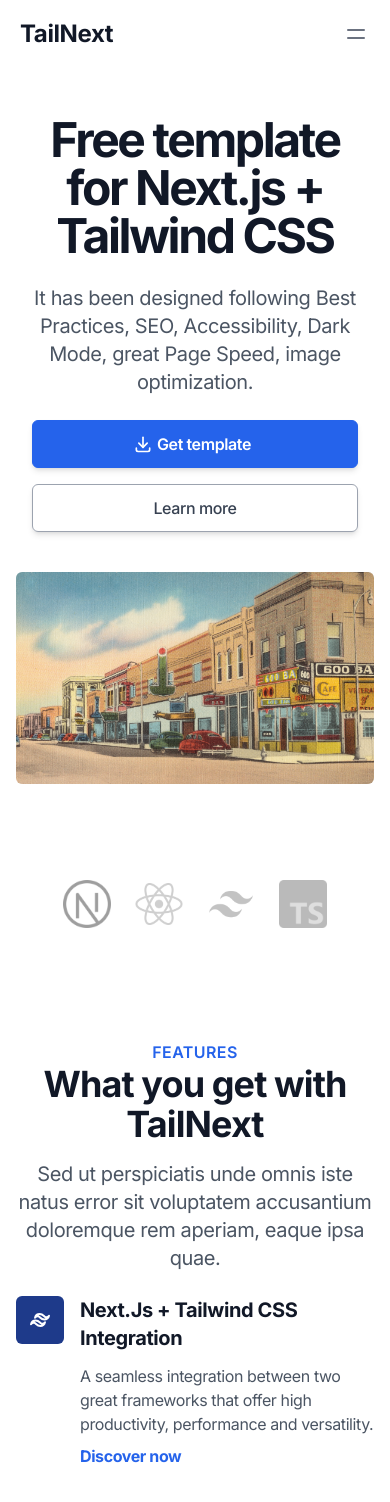
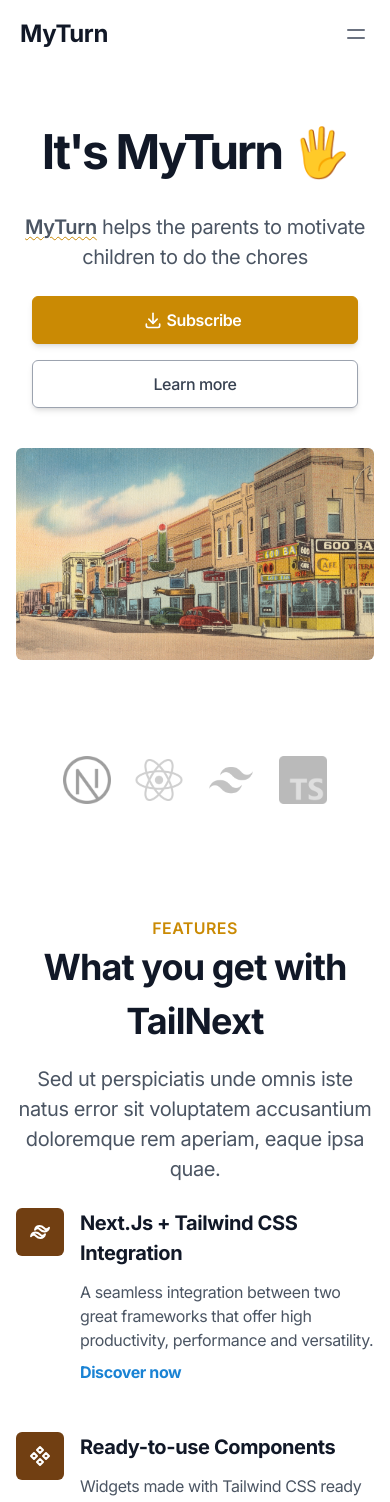
Before and after one commit to Zacaria/myturn-landing, a Next.js app: page / in a window 390 px wide. Shown: the top 1502 px of the page. Built offline with nearby package versions, Linux system fonts and the light colour scheme.

Commit message:
feat: setup theme

```diff
--- /dev/null
+++ b/app/(pages)/subscribe/page.tsx
@@ -0,0 +1,17 @@
+import type { Metadata } from 'next';
+import Subscribe from '~/components/widgets/Subscribe';
+
+export const metadata: Metadata = {
+  title: 'Subscribe',
+};
+
+const Page = () => {
+  return (
+    <>
+      <Subscribe />
+      {/* <Features2 {...featuresData2} /> */}
+    </>
+  );
+};
+
+export default Page;
--- a/src/components/atoms/Logo.tsx
+++ b/src/components/atoms/Logo.tsx
@@ -1,6 +1,6 @@
 const Logo = () => (
   <span className="ml-2 self-center whitespace-nowrap text-2xl font-bold text-gray-900 dark:text-white md:text-xl">
-    TailNext
+    MyTurn
   </span>
 );
 
--- /dev/null
+++ b/src/components/atoms/MobileStoreButton.tsx
@@ -0,0 +1,36 @@
+'use client';
+import { useEffect, useState } from 'react';
+import { MobileStoreButtonProps } from '~/shared/types';
+import Image from 'next/image';
+import Link from 'next/link';
+
+const imageLinks = {
+  ios: {
+    img: 'https://linkmaker.itunes.apple.com/images/badges/en-us/badge_appstore-lrg.svg',
+    alt: 'iOS Store button',
+  },
+  android: {
+    img: 'https://upload.wikimedia.org/wikipedia/commons/7/78/Google_Play_Store_badge_EN.svg',
+    alt: 'Android Store button',
+  },
+};
+
+const MobileStoreButton = ({
+  store,
+  url,
+  height = 35,
+  width = 125,
+  linkStyles,
+  linkProps,
+  ...props
+}: MobileStoreButtonProps) => {
+  const [isDomLoaded, setDomLoaded] = useState(false);
+  useEffect(() => {
+    setDomLoaded(true);
+  }, []);
+  return isDomLoaded ? (
+    <Image src={imageLinks[store].img} width={width} height={height} alt={imageLinks[store].alt} />
+  ) : null;
+};
+
+export default MobileStoreButton;
--- a/src/components/widgets/Announcement.tsx
+++ b/src/components/widgets/Announcement.tsx
@@ -2,7 +2,11 @@
 import { announcementData } from '~/shared/data';
 
 const Announcement = () => {
-  const { title, callToAction, callToAction2 } = announcementData;
+  const { title, callToAction, callToAction2, enable } = announcementData;
+
+  if (!enable) {
+    return <></>;
+  }
 
   return (
     <div className="hidden overflow-hidden text-ellipsis whitespace-nowrap border-b border-blue-900 bg-blue-900 px-3 py-2 text-sm text-gray-200 md:block">
--- /dev/null
+++ b/src/components/widgets/Subscribe.tsx
@@ -0,0 +1,20 @@
+import { subscribeData } from '~/shared/data';
+import Form from '../common/Form';
+import HeaderWidget from '../common/HeaderWidget';
+
+const Subscribe = () => {
+  const { header, form } = subscribeData;
+
+  return (
+    <section className="bg-primary-50 dark:bg-slate-800" id="contactTwo">
+      <div className="mx-auto max-w-7xl px-4 py-16 sm:px-6 lg:px-8 lg:py-20">
+        {header && <HeaderWidget header={header} titleClassname="text-3xl sm:text-5xl" />}
+        <div className="flex items-stretch justify-center">
+          <Form {...form} btnPosition="right" />
+        </div>
+      </div>
+    </section>
+  );
+};
+
+export default Subscribe;
--- a/src/shared/data.tsx
+++ b/src/shared/data.tsx
@@ -38,6 +38,7 @@ import {
   SocialProofProps,
   StatsProps,
   StepsProps,
+  SubscribeProps,
   TeamProps,
   TestimonialProps,
 } from './types';
@@ -51,8 +52,10 @@ import nextJsLogo from '~/assets/images/nextjs-logo.png';
 import reactLogo from '~/assets/images/react-logo.png';
 import tailwindCssLogo from '~/assets/images/tailwind-css-logo.png';
 import typescriptLogo from '~/assets/images/typescript-logo.png';
+import MobileStoreButton from '~/components/atoms/MobileStoreButton';
 
 // Announcement data
+// export const announcementData = null;
 export const announcementData: AnnouncementProps = {
   title: 'NEW',
   callToAction: {
@@ -63,56 +66,70 @@ export const announcementData: AnnouncementProps = {
     text: 'Follow @onWidget on Twitter',
     href: 'https://twitter.com/intent/user?screen_name=onwidget',
   },
+  enable: false,
 };
 
 // Header data
 export const headerData: HeaderProps = {
   links: [
-    {
-      label: 'Pages',
-      icon: IconChevronDown,
-      links: [
-        {
-          label: 'About us',
-          href: '/about',
-        },
-        {
-          label: 'Pricing',
-          href: '/pricing',
-        },
-        {
-          label: 'Contact us',
-          href: '/contact',
-        },
-        {
-          label: 'FAQs',
-          href: '/faqs',
-        },
-        {
-          label: 'Privacy Policy',
-          href: '/privacy',
-        },
-        {
-          label: 'Terms & Conditions',
-          href: '/terms',
-        },
-      ],
-    },
-    {
-      label: 'Blog',
-      href: '/blog',
-    },
+    // {
+    //   label: 'Pages',
+    //   icon: IconChevronDown,
+    //   links: [
+    //     {
+    //       label: 'About us',
+    //       href: '/about',
+    //     },
+    //     {
+    //       label: 'Pricing',
+    //       href: '/pricing',
+    //     },
+    //     {
+    //       label: 'Contact us',
+    //       href: '/contact',
+    //     },
+    //     {
+    //       label: 'FAQs',
+    //       href: '/faqs',
+    //     },
+    //     {
+    //       label: 'Privacy Policy',
+    //       href: '/privacy',
+    //     },
+    //     {
+    //       label: 'Terms & Conditions',
+    //       href: '/terms',
+    //     },
+    //   ],
+    // },
+    // {
+    //   label: 'Blog',
+    //   href: '/blog',
+    // },
     {
       label: 'Contact',
       href: '/contact',
     },
+    {
+      label: <MobileStoreButton store="ios" url={''} linkProps={{ title: 'iOS Store Button' }} />,
+      href: '/subscribe',
+    },
+    {
+      label: <MobileStoreButton store="android" url={'/subscribe'} linkProps={{ title: 'Android Store Button' }} />,
+      href: '/subscribe',
+    },
   ],
   actions: [
     {
-      text: 'Download',
-      href: 'https://github.com/onwidget/tailnext',
-      targetBlank: true,
-      btnType: 'primary',
+      // text: (
+      //   <>
+      //     <MobileStoreButton store="ios" url={''} linkProps={{ title: 'iOS Store Button' }} />
+      //     <MobileStoreButton store="android" url={''} linkProps={{ title: 'Android Store Button' }} />
+      //   </>
+      // ),
+      // href: '/subscribe',
+      // targetBlank: true,
+      // btnType: 'primary',
     },
   ],
   isSticky: true,
@@ -123,26 +140,17 @@ export const headerData: HeaderProps = {
 
 // Hero data
 export const heroData: HeroProps = {
-  title: (
-    <>
-      Free template for <span className="hidden md:inline">starts a website using</span> <span>Next.js</span> +{' '}
-      <span className="sm:whitespace-nowrap">Tailwind CSS</span>
-    </>
-  ),
+  title: <>It&apos;s MyTurn 🖐️</>,
   subtitle: (
     <>
-      <span className="hidden md:inline">
-        <span className="font-semibold underline decoration-primary-600 decoration-wavy decoration-1 underline-offset-2">
-          TailNext
-        </span>{' '}
-        is a production ready template to start your new website using <em>Next.js</em> + <em>Tailwind CSS</em>.
+      <span className="font-semibold underline decoration-primary-600 decoration-wavy decoration-1 underline-offset-2">
+        MyTurn
       </span>{' '}
-      It has been designed following Best Practices, SEO, Accessibility, Dark Mode, great Page Speed, image
-      optimization.
+      helps the parents to motivate children to do the chores
     </>
   ),
   callToAction: {
-    text: 'Get template',
+    text: 'Subscribe',
     href: 'https://github.com/onwidget/tailnext',
     icon: IconDownload,
     targetBlank: true,
@@ -1226,6 +1234,97 @@ export const contact2Data: ContactProps = {
   },
 };
 
+export const subscribeData: SubscribeProps = {
+  header: {
+    title: 'Subscribe',
+    // subtitle: 'In hac habitasse platea dictumst',
+    // highlight: 'Contact',
+  },
+  content:
+    'Class aptent taciti sociosqu ad litora torquent per conubia nostra, per inceptos himenaeos. Duis nec ipsum orci. Ut scelerisque sagittis ante, ac tincidunt sem venenatis ut.',
+  items: [
+    {
+      title: 'Our Address',
+      description: ['1230 Maecenas Street Donec Road', 'New York, EEUU'],
+      icon: IconMapPin,
+    },
+    {
+      title: 'Contact',
+      description: ['Mobile: +1 (123) 456-7890', 'Mail: tailnext@gmail.com'],
+      icon: IconPhoneCall,
+    },
+    {
+      title: 'Working hours',
+      description: ['Monday - Friday: 08:00 - 17:00', 'Saturday & Sunday: 08:00 - 12:00'],
+      icon: IconClock,
+    },
+  ],
+  form: {
+    title: 'Ready to Get Started?',
+    description:
+      'Mauris consequat, urna vel varius auctor, enim risus ornare felis, at hendrerit erat justo eu justo. Curabitur sagittis efficitur aliquam. Duis eget porttitor lectus, vel pharetra ex. Nam volutpat nibh ut porta egestas.',
+    inputs: [
+      // {
+      //   type: 'text',
+      //   label: 'First name',
+      //   name: 'name',
+      //   autocomplete: 'given-name',
+      //   placeholder: 'First name',
+      // },
+      // {
+      //   type: 'text',
+      //   label: 'Last name',
+      //   name: 'lastName',
+      //   placeholder: 'Last name',
+      // },
+      {
+        type: 'email',
+        label: 'Email address',
+        name: 'email',
+        placeholder: 'Email address',
+      },
+    ],
+    // radioBtns: {
+    //   label: 'What is the reason for your contact?',
+    //   radios: [
+    //     {
+    //       label: 'General inquiries',
+    //     },
+    //     {
+    //       label: 'Technical help',
+    //     },
+    //     {
+    //       label: 'Claims',
+    //     },
+    //     {
+    //       label: 'Others',
+    //     },
+    //   ],
+    // },
+    // textarea: {
+    //   cols: 30,
+    //   rows: 5,
+    //   label: 'How can we help you?',
+    //   name: 'textarea',
+    //   placeholder: 'Write your message...',
+    // },
+    checkboxes: [
+      // {
+      //   label: 'Have you read our privacy policy?',
+      //   value: '',
+      // },
+      // {
+      //   label: 'Do you want to receive monthly updates by email?',
+      //   value: '',
+      // },
+    ],
+    btn: {
+      title: 'Send Message',
+      type: 'submit',
+    },
+  },
+};
+
 // Footer data
 export const footerData: FooterProps = {
   title: 'TailNext',
@@ -1358,7 +1457,7 @@ export const footerData: FooterProps = {
       Made by{' '}
       <a className="text-blue-600 hover:underline dark:text-gray-200" href="https://onwidget.com/">
         {' '}
-        onWidget
+        MyTurn
       </a>{' '}
       · All rights reserved.
     </div>
@@ -1400,11 +1499,11 @@ export const footerData2: FooterProps = {
   ],
   footNote: (
     <div className="mr-4 text-sm dark:text-slate-400">
-      <span className="float-left mr-1.5 h-5 w-5 rounded-sm bg-[url(https://onwidget.com/favicon/favicon-32x32.png)] bg-cover md:-mt-0.5 md:h-6 md:w-6"></span>
+      {/* <span className="float-left mr-1.5 h-5 w-5 rounded-sm bg-[url(https://onwidget.com/favicon/favicon-32x32.png)] bg-cover md:-mt-0.5 md:h-6 md:w-6"></span> */}
       Made by{' '}
       <a className="text-blue-600 hover:underline dark:text-gray-200" href="https://onwidget.com/">
         {' '}
-        onWidget
+        MyTurn 🖐️
       </a>{' '}
       · All rights reserved.
     </div>
--- a/src/shared/types.d.ts
+++ b/src/shared/types.d.ts
@@ -14,7 +14,7 @@ interface HeaderWidgetProps {
 }
 
 interface CallToAction {
-  text: string;
+  text: string | ReactElement;
   href: string;
   icon?: Function;
   targetBlank?: boolean;
@@ -108,7 +108,7 @@ interface Testimonial {
 }
 
 interface Link {
-  label?: string;
+  label?: string | ReactElement;
   href?: string;
   ariaLabel?: string;
   icon?: Function;
@@ -211,6 +211,7 @@ interface AnnouncementProps {
   title: string;
   callToAction?: CallToAction;
   callToAction2?: CallToAction;
+  enable: Boolean;
 }
 
 interface TestimonialProps {
@@ -237,6 +238,13 @@ interface SocialProofProps {
 }
 
 interface ContactProps {
+  header?: Header;
+  content?: string;
+  items: Array<Item>;
+  form: FormProps;
+}
+
+interface SubscribeProps {
   header?: Header;
   content?: string;
   items: Array<Item>;
@@ -271,3 +279,12 @@ interface WindowSize {
   width: number;
   height: number;
 }
+
+interface MobileStoreButtonProps {
+  store: 'ios' | 'android';
+  url: string;
+  height?: number;
+  width?: number;
+  linkStyles?: object;
+  linkProps?: object;
+}
--- a/tailwind.config.js
+++ b/tailwind.config.js
@@ -3,12 +3,138 @@ const colors = require('tailwindcss/colors');
 
 /** @type {import('tailwindcss').Config} */
 module.exports = {
+  mode: 'jit',
   content: ['./app/**/*.{js,ts,jsx,tsx}', './src/**/*.{js,ts,jsx,tsx,md,mdx}'],
   theme: {
+    colors: {
+      ...colors,
+      'blue': {
+        '50': '#E1F2FD',
+        '100': '#B3D8FA',
+        '200': '#85BDF7',
+        '300': '#57A2F4',
+        '400': '#2988F1',
+        '500': '#2196F3', // Your provided color
+        '600': '#1A83D4',
+        '700': '#146FB5',
+        '800': '#0E5B96',
+        '900': '#084777',
+        '950': '#023358'
+      },
+      green: {
+        '50': '#EDF8ED',
+        '100': '#DAF4DA',
+        '200': '#C7EFC7',
+        '300': '#B4EBB4',
+        '400': '#A1E6A1',
+        '500': '#A5D6A7', // Your provided color
+        '600': '#8AC68A',
+        '700': '#6FB76F',
+        '800': '#55A855',
+        '900': '#3B9A3B',
+        '950': '#208B20'
+      },
+      yellow: {
+        '50': '#FFFCE5',
+        '100': '#FFF9CC',
+        '200': '#FFF7B2',
+        '300': '#FFF498',
+        '400': '#FFF27F',
+        '500': '#FFEB3B', // Your provided color
+        '600': '#E3CE33',
+        '700': '#C7B02A',
+        '800': '#AB9222',
+        '900': '#8F7419',
+        '950': '#735610'
+      },
+      red: {
+        '50': '#FFD6D6',
+        '100': '#FFB9B9',
+        '200': '#FF9D9D',
+        '300': '#FF8080',
+        '400': '#FF6464',
+        '500': '#FF5252', // Your provided color
+        '600': '#E34949',
+        '700': '#C74040',
+        '800': '#AB3838',
+        '900': '#8F2F2F',
+        '950': '#732626'
+      },
+      purple: {
+        '50': '#EDE7F6',
+        '100': '#D1BEEC',
+        '200': '#B695E1',
+        '300': '#9B6CD7',
+        '400': '#8063CD',
+        '500': '#B39DDB', // Your provided color
+        '600': '#9568B8',
+        '700': '#7B5394',
+        '800': '#613F70',
+        '900': '#482A4D',
+        '950': '#2F1629'
+      },
+      pink: {
+        '50': '#FFDAE5',
+        '100': '#FFB3CA',
+        '200': '#FF8CB0',
+        '300': '#FF6695',
+        '400': '#FF407B',
+        '500': '#FF80AB', // Your provided color
+        '600': '#E36894',
+        '700': '#C7507E',
+        '800': '#AB3867',
+        '900': '#8F2051',
+        '950': '#73163A'
+      },
+      orange: {
+        '50': '#FFEDD9',
+        '100': '#FFD7B3',
+        '200': '#FFC18C',
+        '300': '#FFAB66',
+        '400': '#FF9540',
+        '500': '#FF7849', // Your provided color
+        '600': '#E36A40',
+        '700': '#C75C38',
+        '800': '#AB4D30',
+        '900': '#8F3E28',
+        '950': '#732F20'
+      }
+    },
+    fontSize: {
+      'xs': '.75rem',     // 12px
+      'sm': '.875rem',    // 14px
+      'base': '1rem',     // 16px
+      'lg': '1.125rem',   // 18px
+      'xl': '1.25rem',    // 20px
+      '2xl': '1.5rem',    // 24px
+      '3xl': '1.875rem',  // 30px
+      '4xl': '2.25rem',   // 36px
+      '5xl': '3rem',      // 48px
+      '6xl': '4rem',      // 64px
+    },
     extend: {
       colors: {
-        primary: colors.blue,
-        secondary: colors.blue,
+        // 'blue': {
+        //   '50': '#E1F2FD',
+        //   '100': '#B3D8FA',
+        //   '200': '#85BDF7',
+        //   '300': '#57A2F4',
+        //   '400': '#2988F1',
+        //   '500': '#2196F3', // Your provided color
+        //   '600': '#1A83D4',
+        //   '700': '#146FB5',
+        //   '800': '#0E5B96',
+        //   '900': '#084777',
+        //   '950': '#023358'
+        // },
+        primary: colors.yellow,
+        secondary: colors.green,
+        // 'red': '#FF5252',
+        // 'purple': '#B39DDB',
+        // 'pink': '#FF80AB',
+        // 'orange': '#ff7849',
+        // 'green': '#A5D6A7',
+        // 'yellow': '#FFEB3B',
       },
       fontFamily: {
         sans: ['var(--font-custom)', ...defaultTheme.fontFamily.sans],
```
